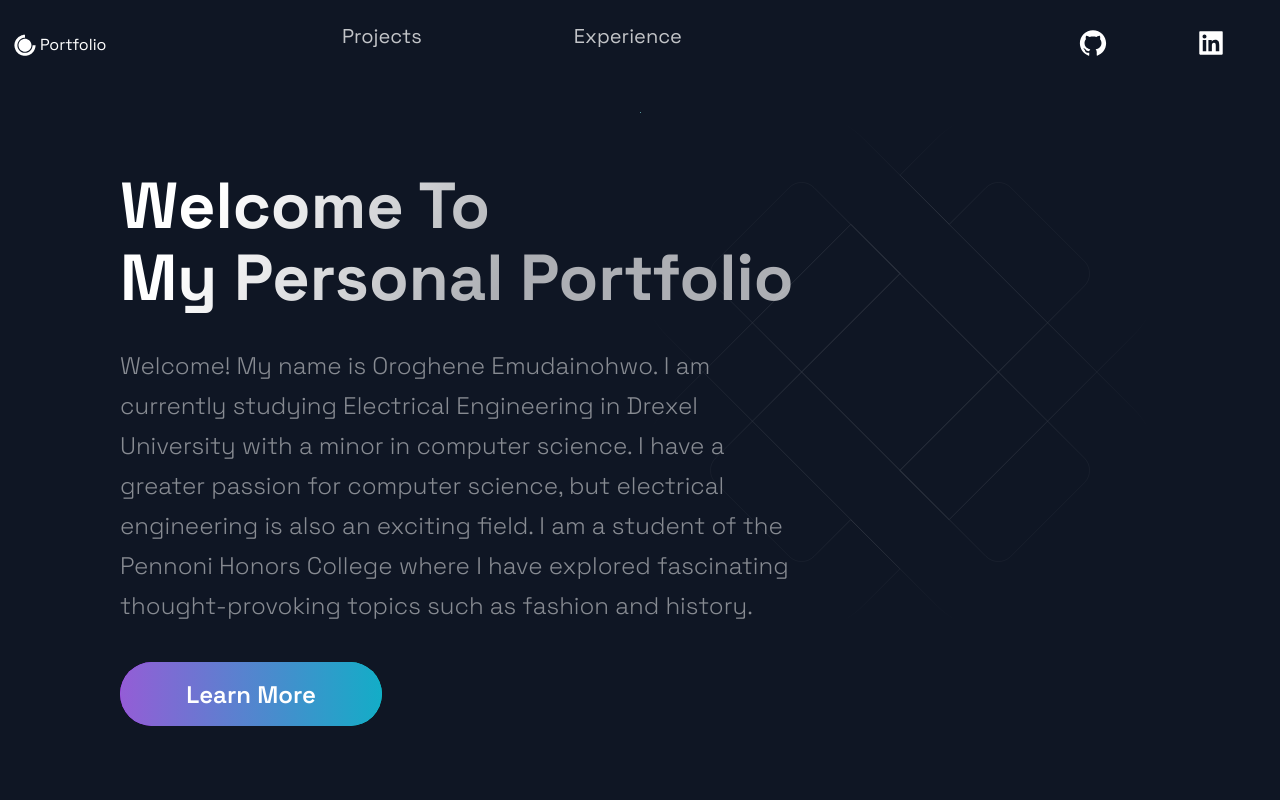
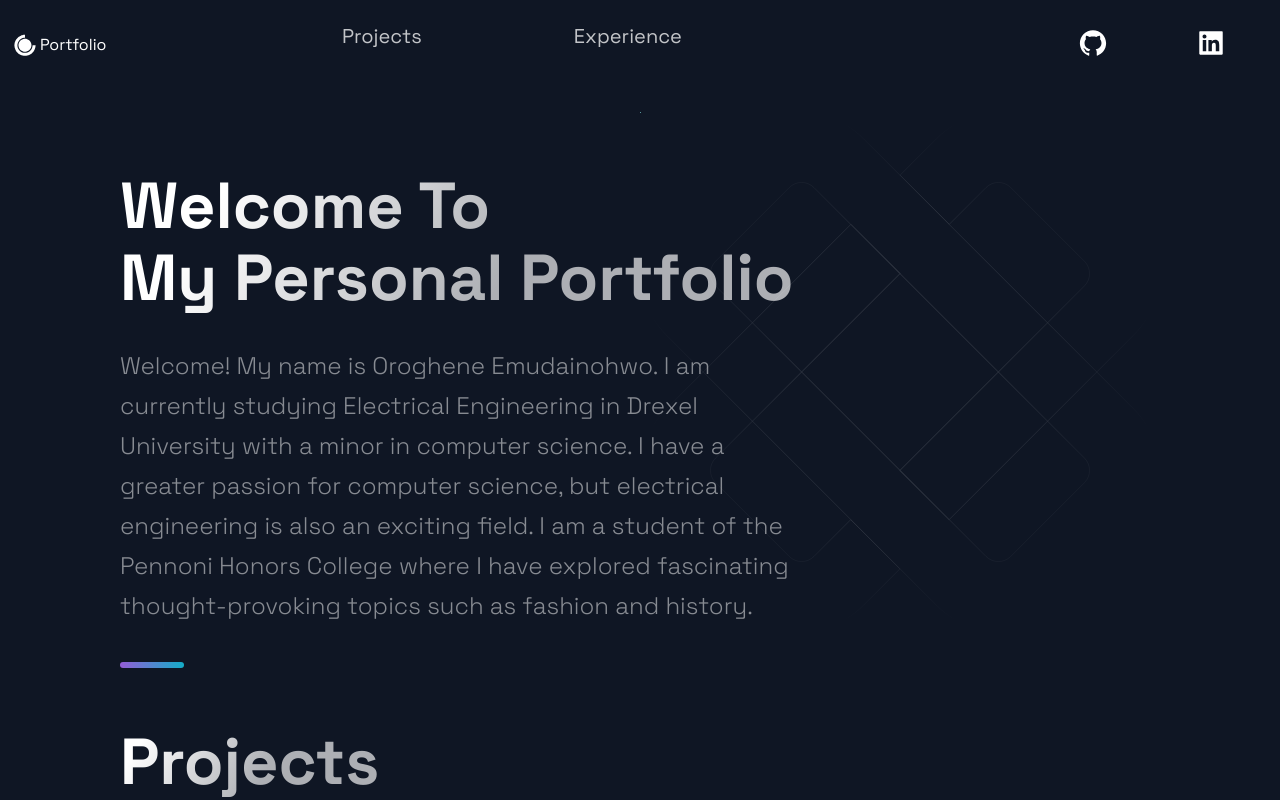
Before and after one commit to oroghene/portfolio, a Next.js app: page / in a window 1280 px wide. Shown: the top 800 px of the page. Built offline with nearby package versions, Linux system fonts and the light colour scheme.

Commit message:
remove button from Hero

```diff
--- a/src/components/Hero/Hero.js
+++ b/src/components/Hero/Hero.js
@@ -15,7 +15,6 @@
         <SectionText>
         Welcome! My name is Oroghene Emudainohwo. I am currently studying Electrical Engineering in Drexel University with a minor in computer science. I have a greater passion for computer science, but electrical engineering is also an exciting field. I am a student of the Pennoni Honors College where I have explored fascinating thought-provoking topics such as fashion and history.
         </SectionText>
-        <Button onClick={props.handleClick}>Learn More</Button>
       </LeftSection>
     </Section>
   </>
```
